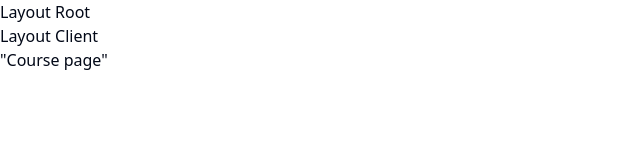
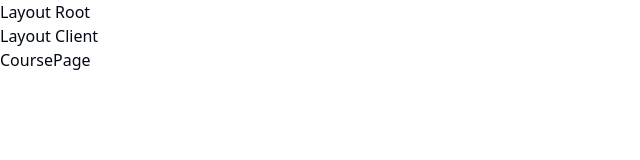
Before and after one commit to Linh1023/course-fe, a Next.js app: page /course in a window 1280 px wide. Shown: the top 160 px of the page, without its empty margins (0-640 px from the left). Built offline with nearby package versions, Linux system fonts and the light colour scheme.

Commit message:
fix course page

```diff
--- a/src/app/(client)/course/page.tsx
+++ b/src/app/(client)/course/page.tsx
@@ -2,7 +2,7 @@
 const CoursePage = () => {
     return(
         <>
-           "Course page"
+           CoursePage
         </>
     )
 }
```
